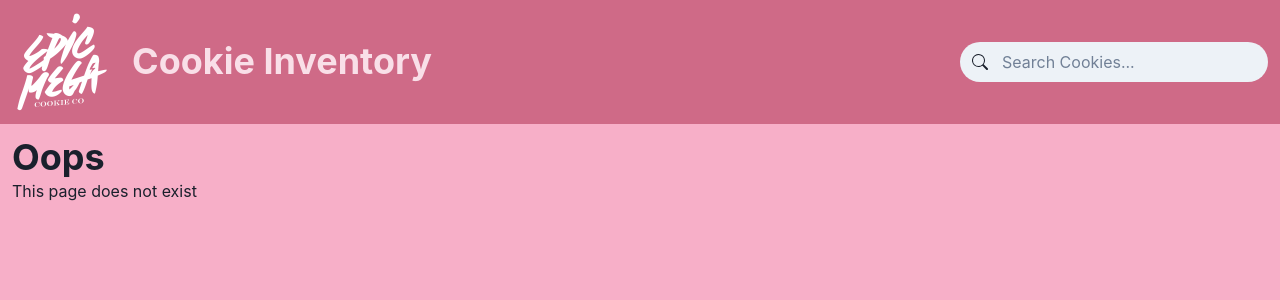
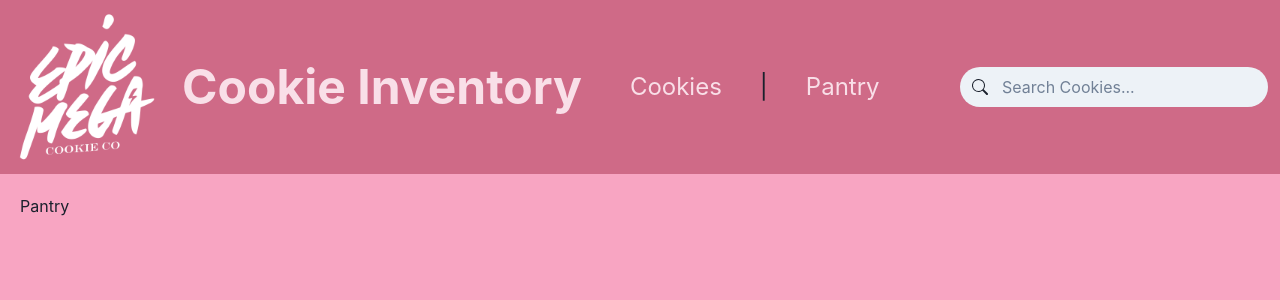
Before and after one commit to ericasiegel/emcc-inventory, a React (Vite) app in the folder client/: page /pantry in a window 1280 px wide. Shown: the top 300 px of the page. Built offline with nearby package versions, Linux system fonts and the light colour scheme.

Commit message:
Added Cookies page and Pantry page to NavBar

```diff
--- a/client/src/components/NavBar.tsx
+++ b/client/src/components/NavBar.tsx
@@ -1,5 +1,5 @@
 import { Image } from "@chakra-ui/image";
-import { HStack, Heading } from "@chakra-ui/layout";
+import { HStack, Heading, Text } from "@chakra-ui/layout";
 import logo from "../assets/emcc-logo-white_1024x1024.webp";
 import SearchInput from "./SearchInput";
 import { Box } from "@chakra-ui/react";
@@ -14,11 +14,24 @@ const NavBar = () => {
         flexDirection={{ base: "column", md: "row" }}
       >
         <HStack>
-          <Image margin={3} src={logo} boxSize="100px" />
+          <Image margin={3} src={logo} boxSize="150px" />
           <Link to={""}>
-            <Heading color="#f9dfe8">Cookie Inventory</Heading>
+            <Heading fontSize='5xl' color="#f9dfe8">Cookie Inventory</Heading>
           </Link>
         </HStack>
+        <Box flex="1" textAlign="left">
+          <HStack justifyContent="flex-start" paddingStart={10}>
+          <Link to={""}>
+            <Text color="#f9dfe8" fontSize="2xl">
+              Cookies
+            </Text>
+          </Link>
+          <Text fontSize='2xl' paddingX='30'>|</Text>
+          <Link to={"pantry"}>
+            <Text color="#f9dfe8" fontSize="2xl">Pantry</Text>
+          </Link>
+          </HStack>
+        </Box>
         <SearchInput />
       </HStack>
     </Box>
--- /dev/null
+++ b/client/src/pages/Pantry.tsx
@@ -0,0 +1,9 @@
+import React from 'react'
+
+const Pantry = () => {
+  return (
+    <div>Pantry</div>
+  )
+}
+
+export default Pantry
--- a/client/src/routes.tsx
+++ b/client/src/routes.tsx
@@ -3,6 +3,7 @@ import Layout from "./pages/Layout";
 import HomePage from "./pages/HomePage";
 import CookieDetailPage from "./pages/CookieDetailPage";
 import ErrorPage from "./pages/ErrorPage";
+import Pantry from "./pages/Pantry";
 
 const router = createBrowserRouter([
   {
@@ -11,6 +12,7 @@ const router = createBrowserRouter([
     errorElement: <ErrorPage />,
     children: [
         { index: true, element: <HomePage /> },
+        { path: 'pantry', element: <Pantry /> },
         { path: 'cookies/:slug', element: <CookieDetailPage /> }
     ],
   },
```
